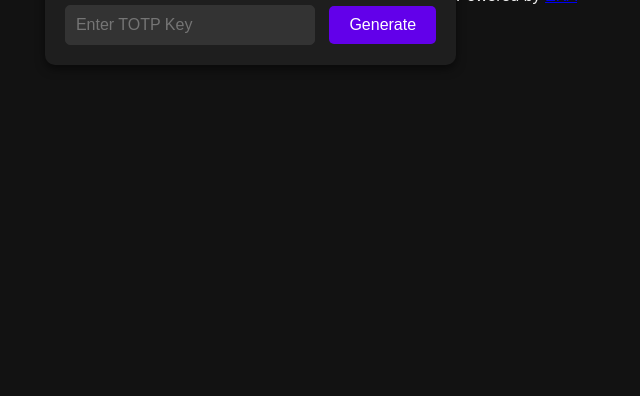
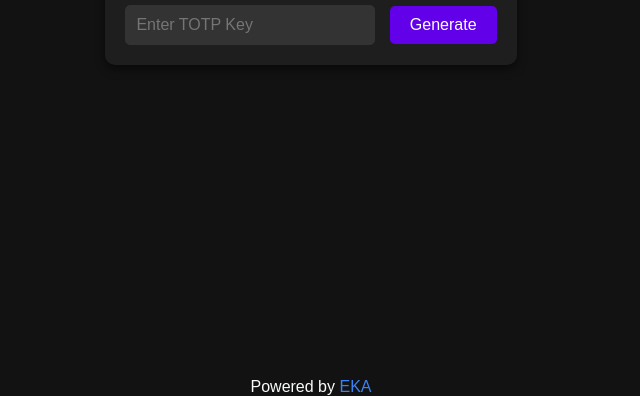
Before and after one commit to EnesKeremAYDIN/totp-generator, a plain HTML site: page index.html in a window 1280 px wide. Shown: the part 404-800 px from the top of the page, without its empty margins (329-969 px from the left). Drawn offline with Linux system fonts and the light colour scheme.

Commit message:
Update styles.css

```diff
--- a/styles.css
+++ b/styles.css
@@ -69,3 +69,20 @@ h1 {
 #time-left {
     color: #03dac6;
 }
+
+.footer {
+    text-align: center;
+    color: #F9FAFB;
+    position: fixed;
+    bottom: 0;
+    width: 100%;
+}
+
+.footer a {
+    color: #3B82F6;
+    text-decoration: none;
+}
+
+.footer a:hover {
+    text-decoration: underline;
+}
```
